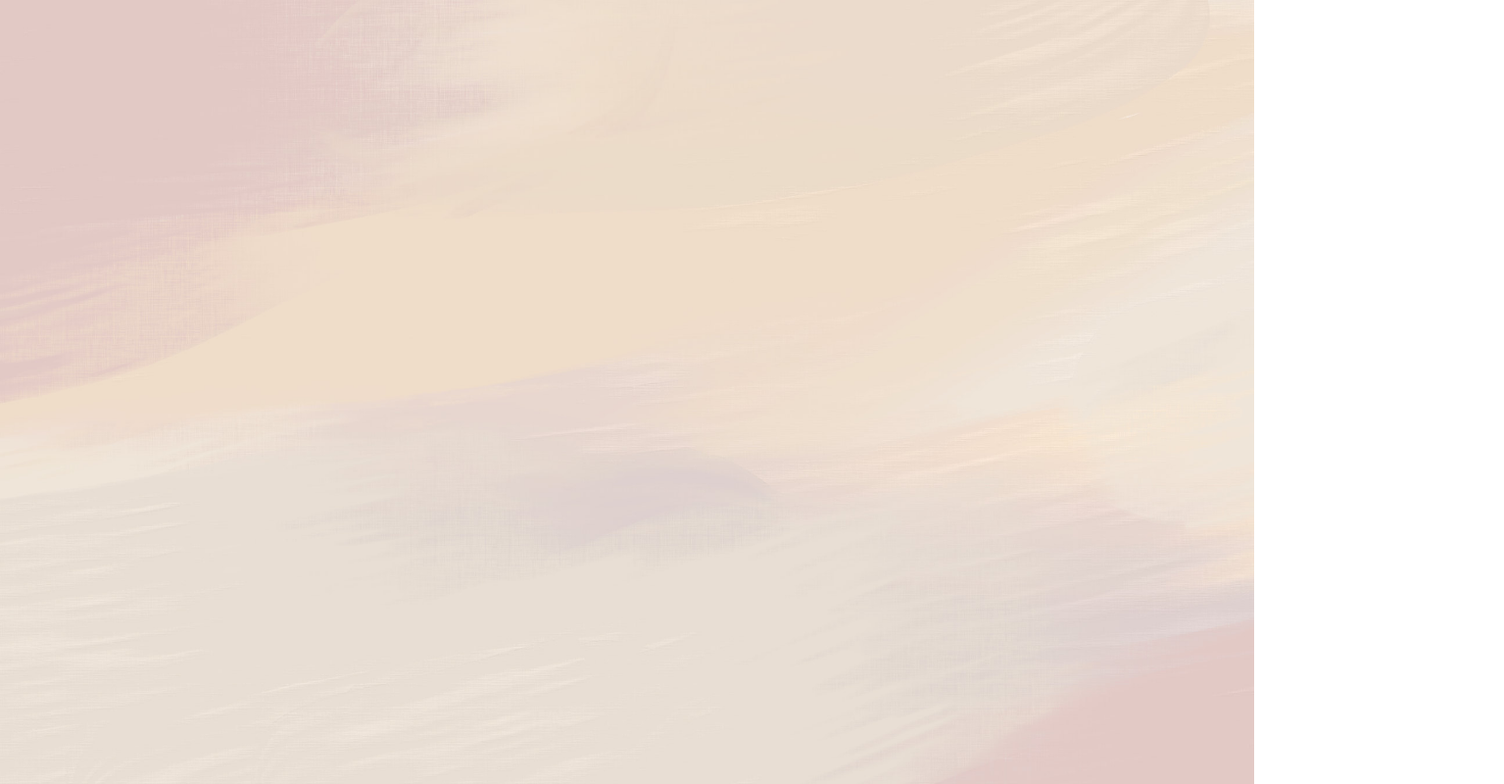
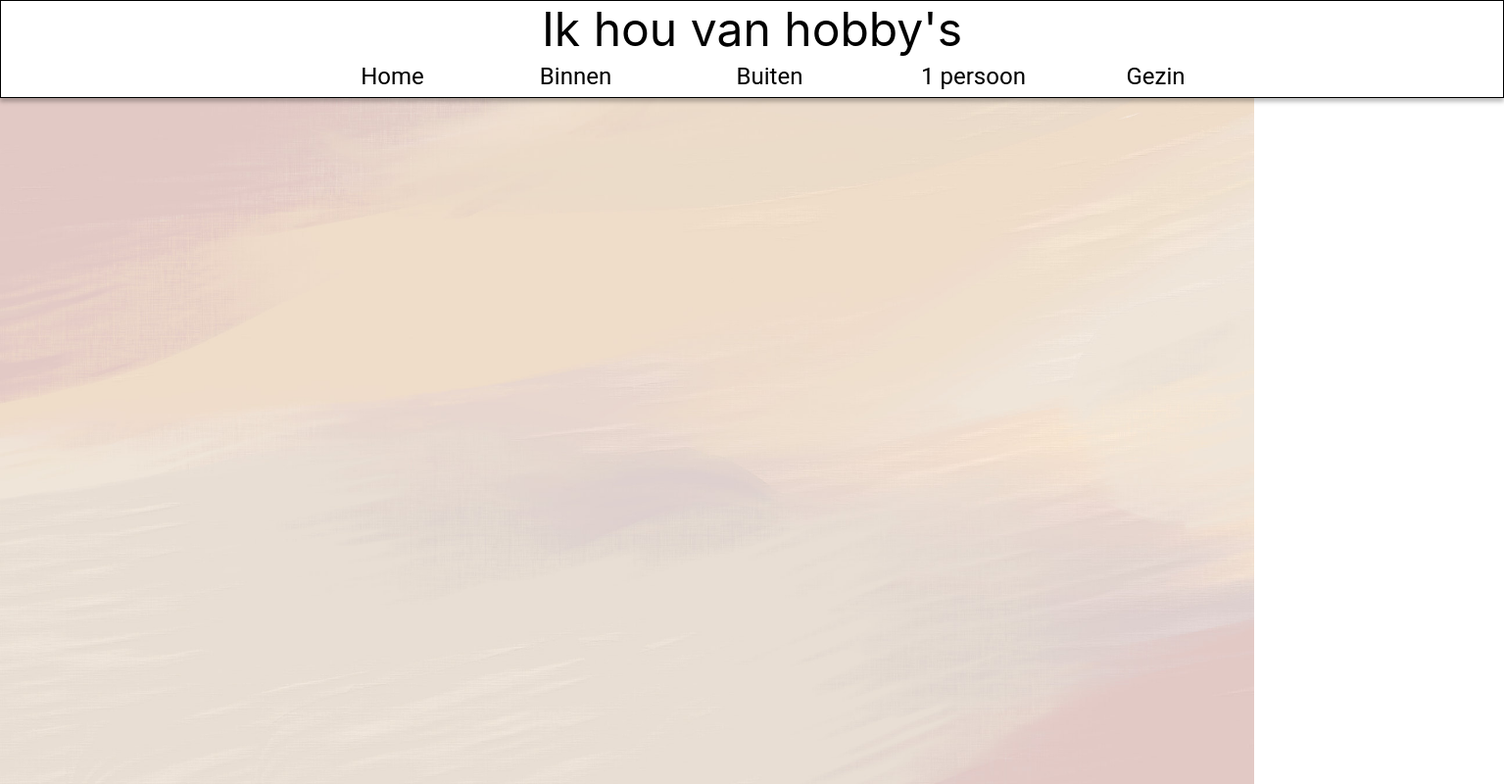
Before and after one commit to Abdi7309/Groeps-website, a plain HTML site: page buiten.html in a window 1280 px wide. Shown: the whole page at 98% size, 1535 px wide, since content can reach past the window. Drawn offline with Linux system fonts and the light colour scheme.

Commit message:
!
navbar klaar

```diff
--- a/buiten.html
+++ b/buiten.html
@@ -9,6 +9,14 @@
 </head>
 <body>
     <div class="background"></div>
+        <div id="balk">
+             Ik hou van hobby's
+             <div><a id="navbar1" href="index.html">Home</div></a>
+             <div><a id="navbar2" href="binnen.html">Binnen</div></a>
+             <div><a id="navbar3" href="buiten.html">Buiten</div></a>
+             <div><a id="navbar4" href="persoon.html">1 persoon</div></a>
+             <div><a id="navbar5" href="gezin.html">Gezin</div></a>
+        </div>
 
 </body>
 </html>
```
Also changed, not shown: binnen.html (+8 -1 lines), gezin.html (+4 -4 lines), persoon.html (+8 -0 lines).
